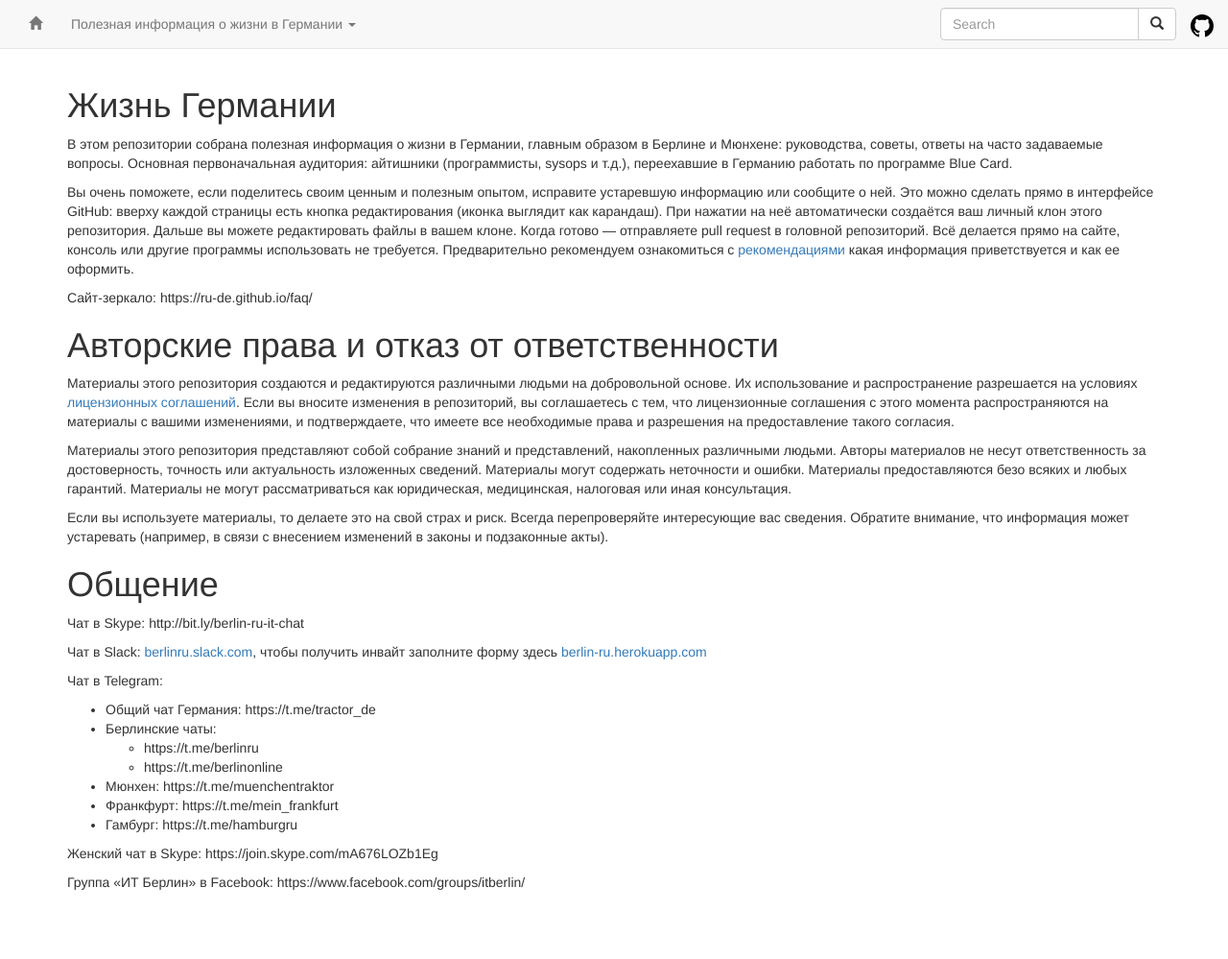
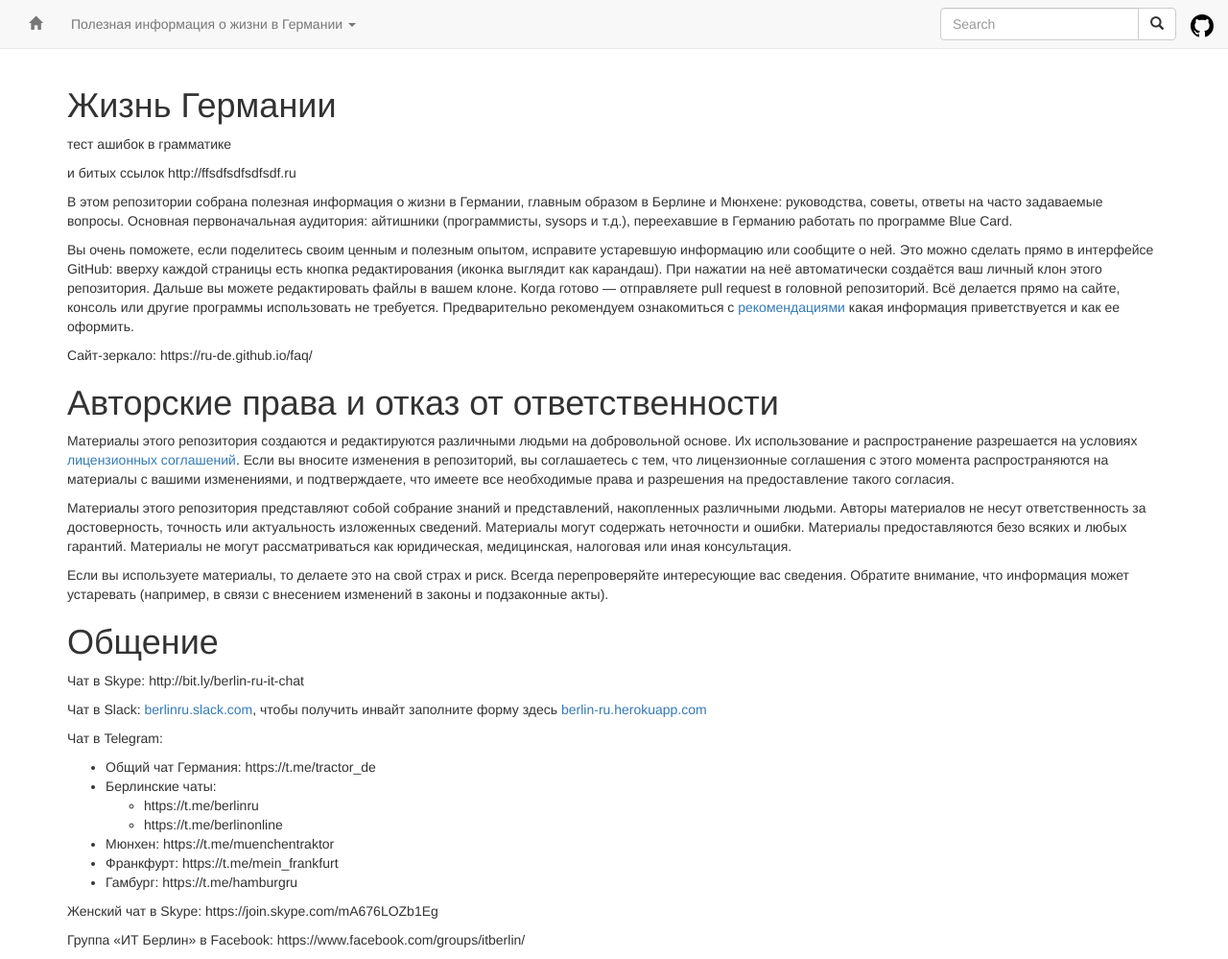
Before and after one commit to ru-de/faq, a Jekyll site: the page built from index.md, in a window 1280 px wide and 999 px high. Shown: the whole window at 96% size. Built offline with Jekyll 4.4.1, drawn with Linux system fonts in a browser that asks for light colours; nearby versions of some CDN libraries; our own code applies the rules of GitHub Pages for plain Markdown files.

Commit message:
sync github pages

```diff
--- a/index.md
+++ b/index.md
@@ -3,6 +3,10 @@ layout: default
 ---
 
 # Жизнь Германии
+
+тест ашибок в грамматике
+
+и битых ссылок http://ffsdfsdfsdfsdf.ru
 
 В этом репозитории собрана полезная информация о жизни в Германии, главным образом в Берлине и Мюнхене: руководства, советы, ответы на часто задаваемые вопросы. Основная первоначальная аудитория: айтишники (программисты, sysops и т.д.), переехавшие в Германию работать по программе Blue Card.
 
```
Also changed, not shown: 1 other file.
